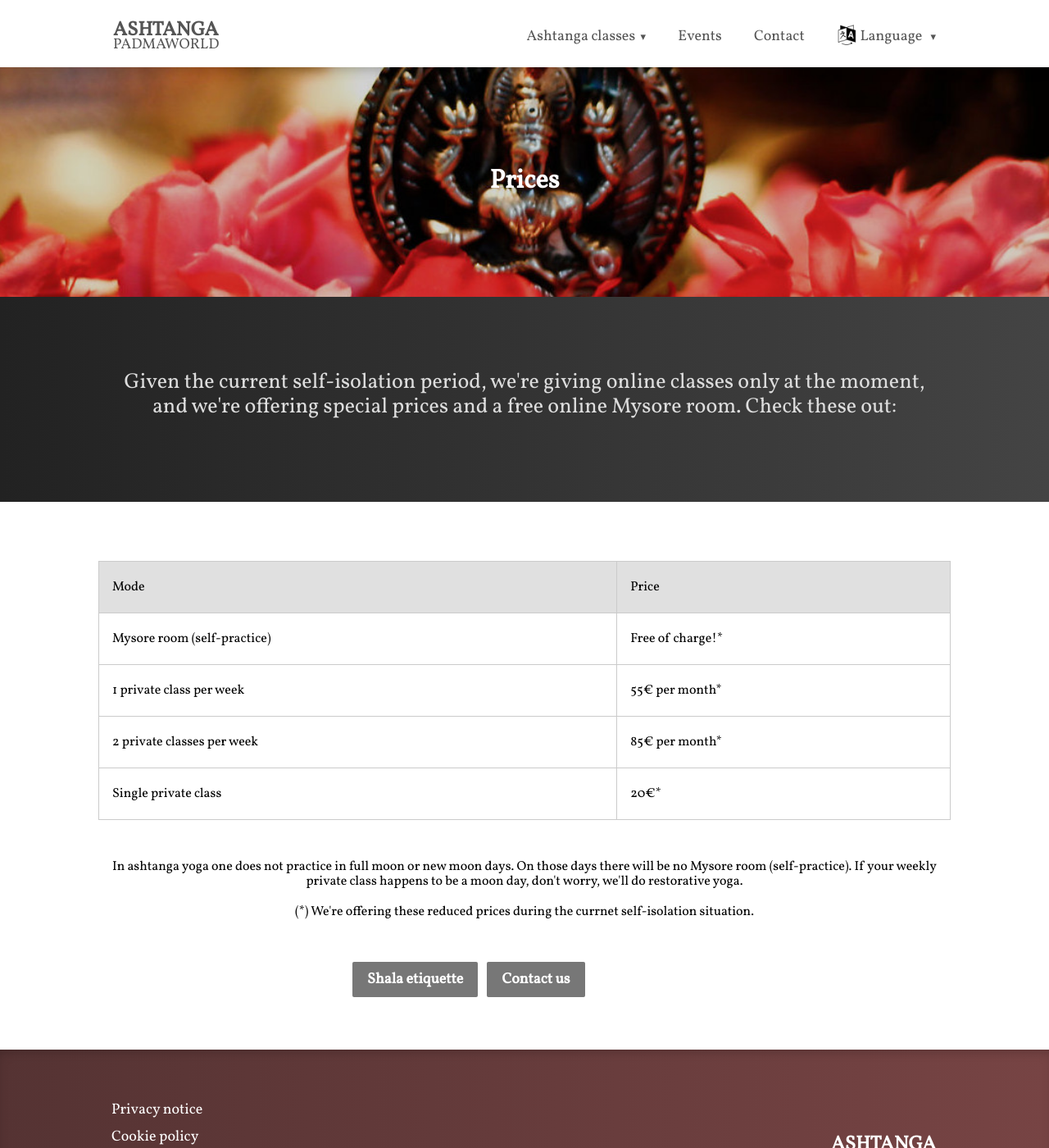
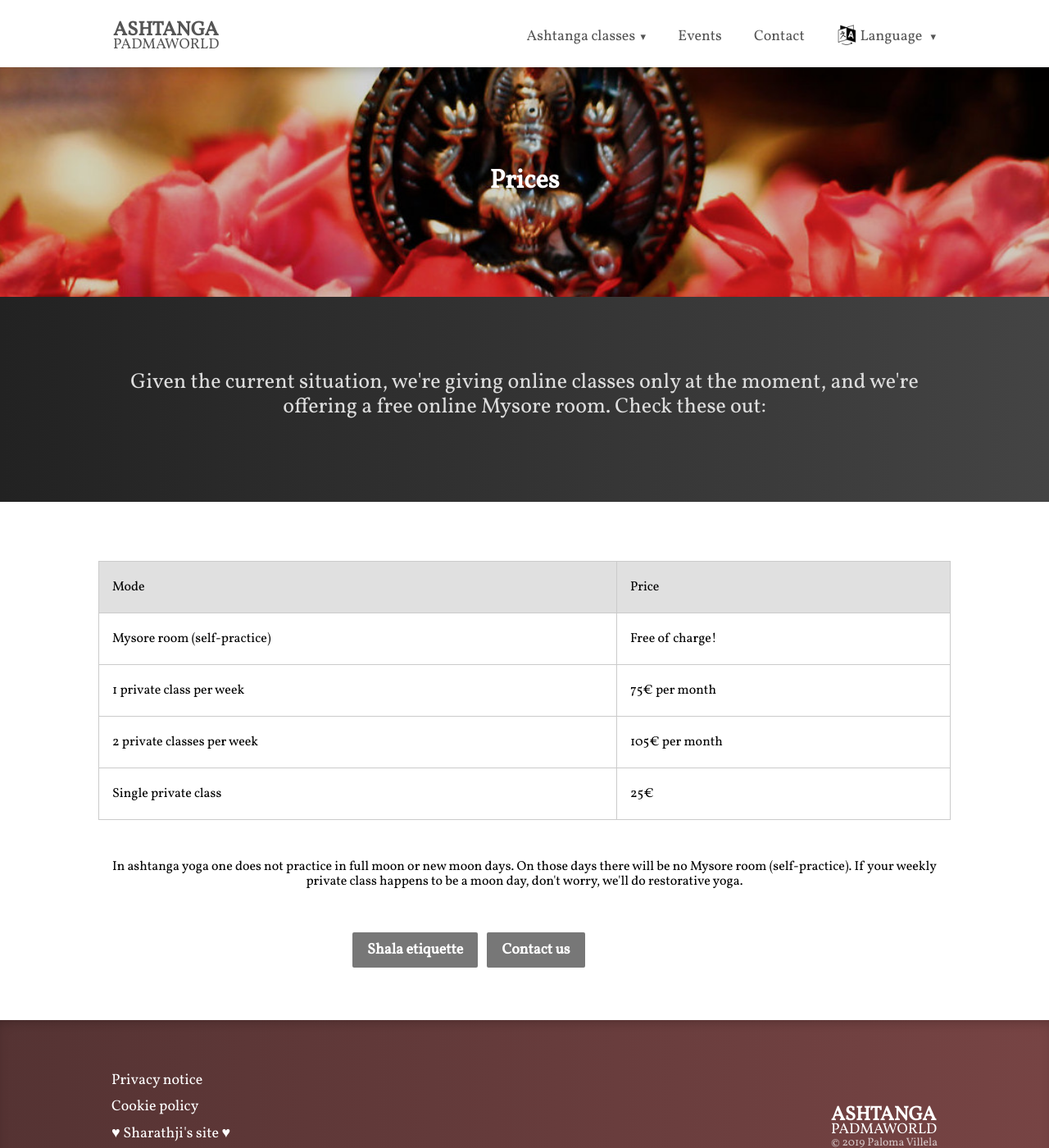
Before and after one commit to palomavillela/palomavillela.github.io, a Jekyll site: the page built from en/ashtanga/prices.html, in a window 1280 px wide and 1400 px high. Shown: the whole window at 82% size. Built offline with Jekyll 4.4.1, drawn with Linux system fonts in a browser that asks for light colours; nearby versions of some CDN libraries.

Commit message:
replace special prices with regular ones

```diff
--- a/en/ashtanga/prices.html
+++ b/en/ashtanga/prices.html
@@ -10,18 +10,18 @@
     language = "en"
 
     text_caption = "Prices"
-    text_welcome = "Given the current self-isolation period, we're giving online classes only at the moment, and we're offering special prices and a free online Mysore room. Check these out:"
-    text_note = "In ashtanga yoga one does not practice in full moon or new moon days. On those days there will be no Mysore room (self-practice). If your weekly private class happens to be a moon day, don't worry, we'll do restorative yoga.<br/><br/>(*) We're offering these reduced prices during the currnet self-isolation situation."
+    text_welcome = "Given the current situation, we're giving online classes only at the moment, and we're offering a free online Mysore room. Check these out:"
+    text_note = "In ashtanga yoga one does not practice in full moon or new moon days. On those days there will be no Mysore room (self-practice). If your weekly private class happens to be a moon day, don't worry, we'll do restorative yoga."
     text_modality = "Mode"
     text_price = "Price"
     text_modality_1 = "Mysore room (self-practice)"
-    text_price_1 = "Free of charge!*"
+    text_price_1 = "Free of charge!"
     text_modality_2 = "1 private class per week"
-    text_price_2 = "55€ per month*"
+    text_price_2 = "75€ per month"
     text_modality_3 = "2 private classes per week"
-    text_price_3 = "85€ per month*"
+    text_price_3 = "105€ per month"
     text_modality_4 = "Single private class"
-    text_price_4 = "20€*"
+    text_price_4 = "25€"
     text_etiquette = "Shala etiquette"
     text_contact = "Contact us"
 %}
```
Also changed, not shown: es/ashtanga/prices.html (+6 -6 lines).
